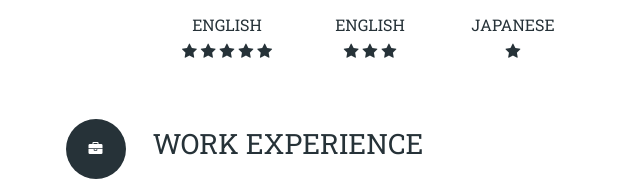
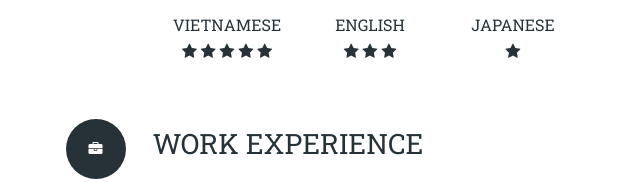
Before and after one commit to linhpqq/linhpqq.github.io, a plain HTML site: page me.html in a window 1280 px wide. Shown: the part 416-598 px from the top of the page, 469-1109 px from the left. Drawn offline with Linux system fonts and the light colour scheme.

Commit message:
change English to Vietnamese

```diff
--- a/me.html
+++ b/me.html
@@ -177,7 +177,7 @@
 					<div class="lang flex">
 						<div class="lang__content">
 							<img src="assets/img/vietnamese.png" width="133" height="89" alt="English" />
-							<h4>English</h4>
+							<h4>Vietnamese</h4>
 							<div class="star">
 								<i class="fa fa-star"></i>
 								<i class="fa fa-star"></i>
```
